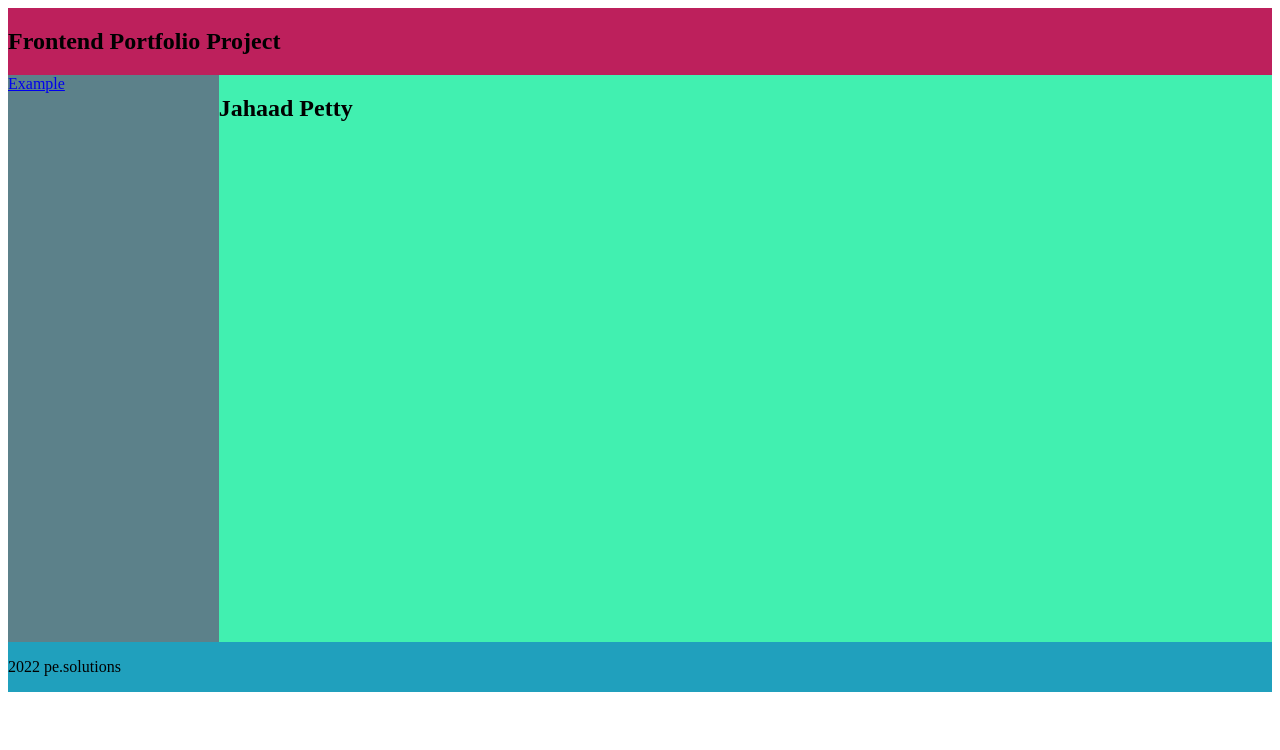
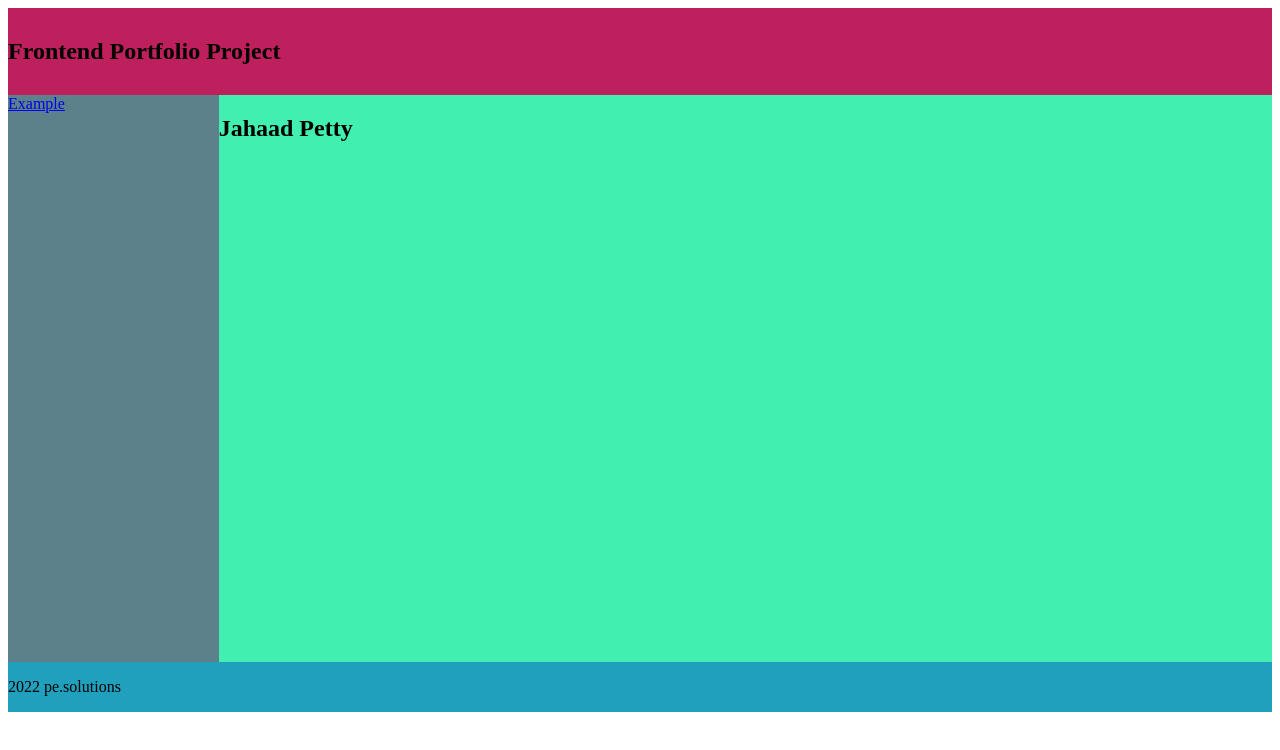
Before and after one commit to jdrichards-pursuit/jahaad-9-1-front-end-portfolio-project, a plain HTML site: page index.html in a window 1280 px wide. Drawn offline with Linux system fonts and the light colour scheme; no server answers.

Commit message:
minor header changes

```diff
--- a/styles.css
+++ b/styles.css
@@ -4,6 +4,8 @@
 
 header {
     background-color: #BD205C;
+    padding-bottom: 10px;
+    padding-top: 10px
 }
 
 /* applying gridbox to our main element */
```
